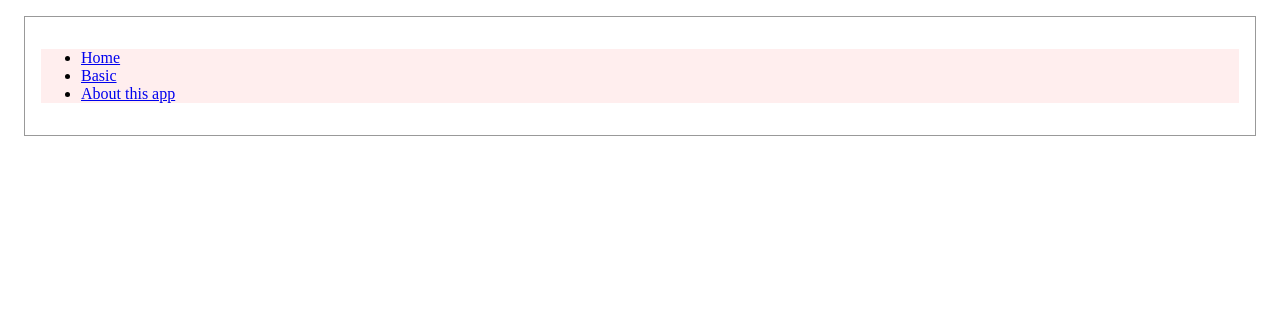
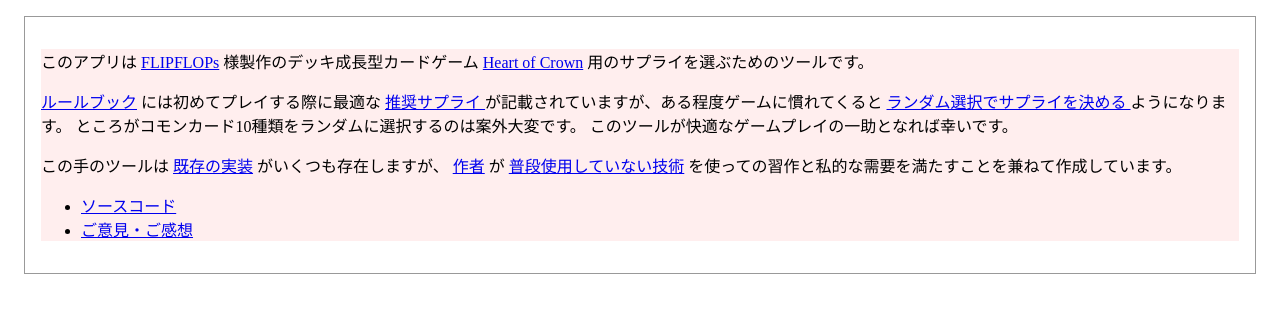
Before and after one commit to mixazizup/hatokurandom, a Nuxt app: page /about in a window 1280 px wide. Shown: the top 312 px of the page. Built offline with nearby package versions, Linux system fonts and the light colour scheme.

Commit message:
Write /about

```diff
--- a/pages/about.vue
+++ b/pages/about.vue
@@ -1,20 +1,41 @@
 <template>
   <div class="page">
-    <ul class="link-list">
-      <li class="link-item">
-        <nuxt-link to="/">
-          Home
-        </nuxt-link>
+    <p>
+      このアプリは
+      <a href="http://flipflops.jp/" target="_blank">FLIPFLOPs</a>
+      様製作のデッキ成長型カードゲーム
+      <a href="http://hatokura.flipflops.jp/" target="_blank">Heart of Crown</a>
+      用のサプライを選ぶためのツールです。
+    </p>
+    <p>
+      <a href="http://hatokura.flipflops.jp/rule" target="_blank">ルールブック</a>
+      には初めてプレイする際に最適な
+      <nuxt-link to="supplies:basic">
+        推奨サプライ
+      </nuxt-link>
+      が記載されていますが、ある程度ゲームに慣れてくると
+      <nuxt-link to="supplies:random">
+        ランダム選択でサプライを決める
+      </nuxt-link>
+      ようになります。
+      ところがコモンカード10種類をランダムに選択するのは案外大変です。
+      このツールが快適なゲームプレイの一助となれば幸いです。
+    </p>
+    <p>
+      この手のツールは
+      <a href="https://www.google.com/search?q=%E3%83%8F%E3%83%BC%E3%83%88%E3%82%AA%E3%83%96%E3%82%AF%E3%83%A9%E3%82%A6%E3%83%B3%20%E3%83%A9%E3%83%B3%E3%83%80%E3%83%A0%20%E9%81%B8%E6%8A%9E" target="_blank">既存の実装</a>
+      がいくつも存在しますが、
+      <a href="https://twitter.com/kana1" target="_blank">作者</a>
+      が
+      <a href="https://nuxtjs.org/" target="_blank">普段使用していない技術</a>
+      を使っての習作と私的な需要を満たすことを兼ねて作成しています。
+    </p>
+    <ul>
+      <li>
+        <a href="https://github.com/kana/hatokurandom" target="_blank">ソースコード</a>
       </li>
-      <li class="link-item">
-        <nuxt-link to="/expansion/basic">
-          Basic
-        </nuxt-link>
-      </li>
-      <li class="link-item">
-        <nuxt-link to="/about">
-          About this app
-        </nuxt-link>
+      <li>
+        <a href="https://twitter.com/intent/tweet?text=@kana1+&amp;hashtags=hatokurandom" target="_blank">ご意見・ご感想</a>
       </li>
     </ul>
   </div>
```
